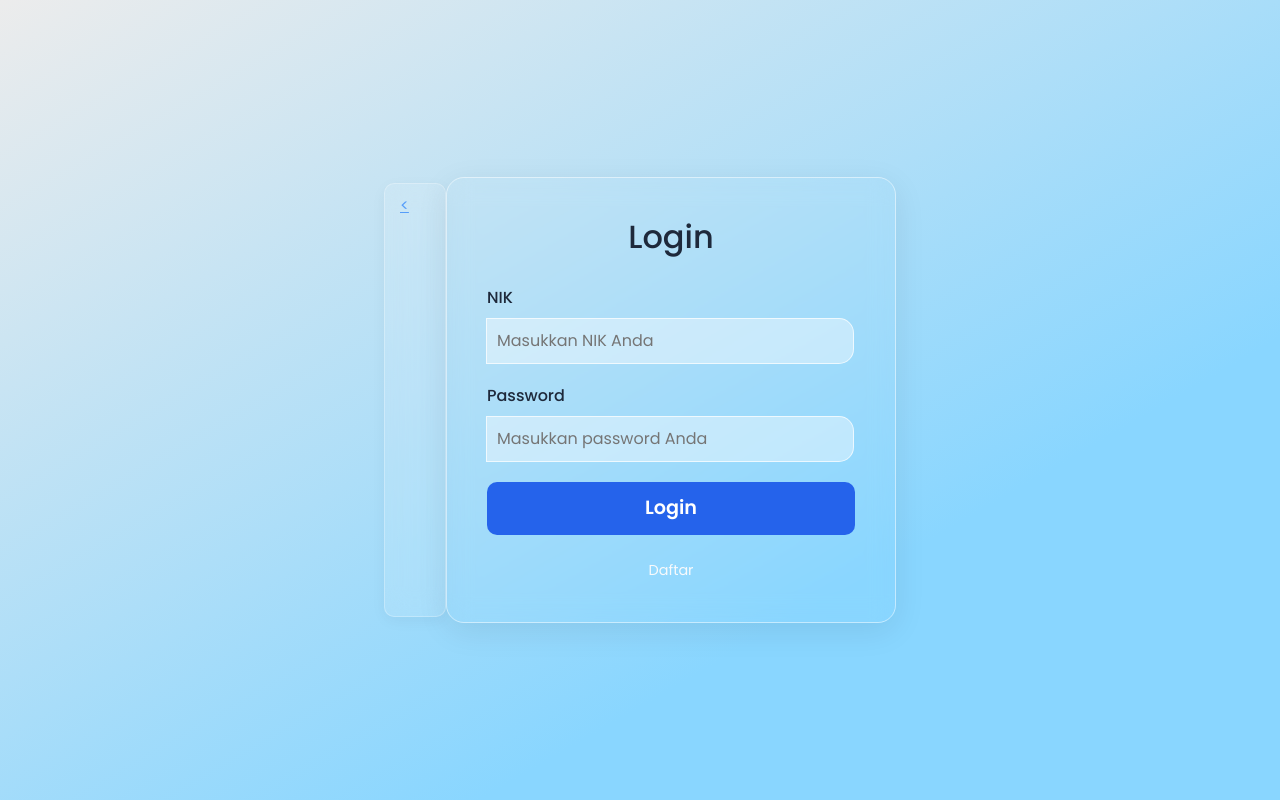
After one commit to Wakaranai31/PBL-Administrasi-Warga, a PHP site: page /php/login.html in a window 1280 px wide. The commit adds this page. Run offline with PHP 8.4, Linux system fonts and the light colour scheme.

Commit message:
tambah button untuk back ke landing page

```diff
--- a/css/style_login.css
+++ b/css/style_login.css
@@ -35,7 +35,23 @@ body {
     border: 1px solid var(--glass-border);
     box-shadow: 0 8px 32px var(--shadow-light);
 }
+
+.button-back {
+    z-index: 0;
+    width: 5%;
+    max-width: 450px;
+    min-height: 57%;
+    padding: 10px 15px;
+    background: var(--glass-bg-card);
+    border-radius: 10px;
+    border: 1px solid var(--glass-border);
+    box-shadow: 0 4px 16px var(--shadow-light);
+    transition: all 0.3s ease;
+    opacity: 0.6;
+}
+
 .login-container {
+    z-index: 1;
     display: flex;
     justify-content: center;
     align-items: center;
--- a/php/hero.php
+++ b/php/hero.php
@@ -21,7 +21,7 @@
                 <span>Administrasi Warga</span>
             </div>
             <div class="navbar-auth">
-                <a href="login.html" class="btn btn-login"><i class="fa-solid fa-user"></i> Login</a>
+                <a href="login.php" class="btn btn-login"><i class="fa-solid fa-user"></i> Login</a>
             </div>
         </nav>
 
--- /dev/null
+++ b/php/login.html
@@ -0,0 +1,47 @@
+<!DOCTYPE html>
+<html lang="id">
+
+<head>
+    <meta charset="UTF-8">
+    <meta name="viewport" content="width=device-width, initial-scale=1.0">
+    <title>Login</title>
+    <link rel="stylesheet" href="../bootstrap/css/bootstrap.min.css">
+    <link rel="stylesheet" href="../fontawesome/all.min.css">
+    <link rel="stylesheet" href="../css/style_login.css">
+    <link href="https://fonts.googleapis.com/css2?family=Poppins:wght@300;400;500;600;700;800&display=swap"
+        rel="stylesheet">
+</head>
+
+<body>
+    <div class="login-container">
+        <div class="button-back glass-effect">
+            <a href="hero.php">
+                <i class="fa-solid fa-arrow-left"></i> <span><</span>
+            </a>
+        </div>
+        <div class="login-card glass-effect">
+            <div class="login-header">
+                <i class="fa-solid fa-user"></i>
+                <h2>Login</h2>
+            </div>
+            <form class="login-form" method="POST" action="">
+                <div class="input-group">
+                    <label for="username">NIK</label>
+                    <input type="text" id="username" name="nik" placeholder="Masukkan NIK Anda" required>
+                </div>
+                <div class="input-group">
+                    <label for="password">Password</label>
+                    <input type="password" id="password" name="password" placeholder="Masukkan password Anda" required>
+                </div>
+                <button type="submit" name="login" class="btn btn-primary btn-block">Login</button>
+            </form>
+            <div class="login-footer">
+                <a href="daftar.php">Daftar</a>
+            </div>
+        </div>
+    </div>
+    <script src="../bootstrap/js/bootstrap.bundle.min.js"></script>
+
+</body>
+
+</html>
```
Also changed, not shown: php/login.php (+6 -1 lines), fontawesome/css/all.min.css (renamed from fontawesome/all.min.css).
